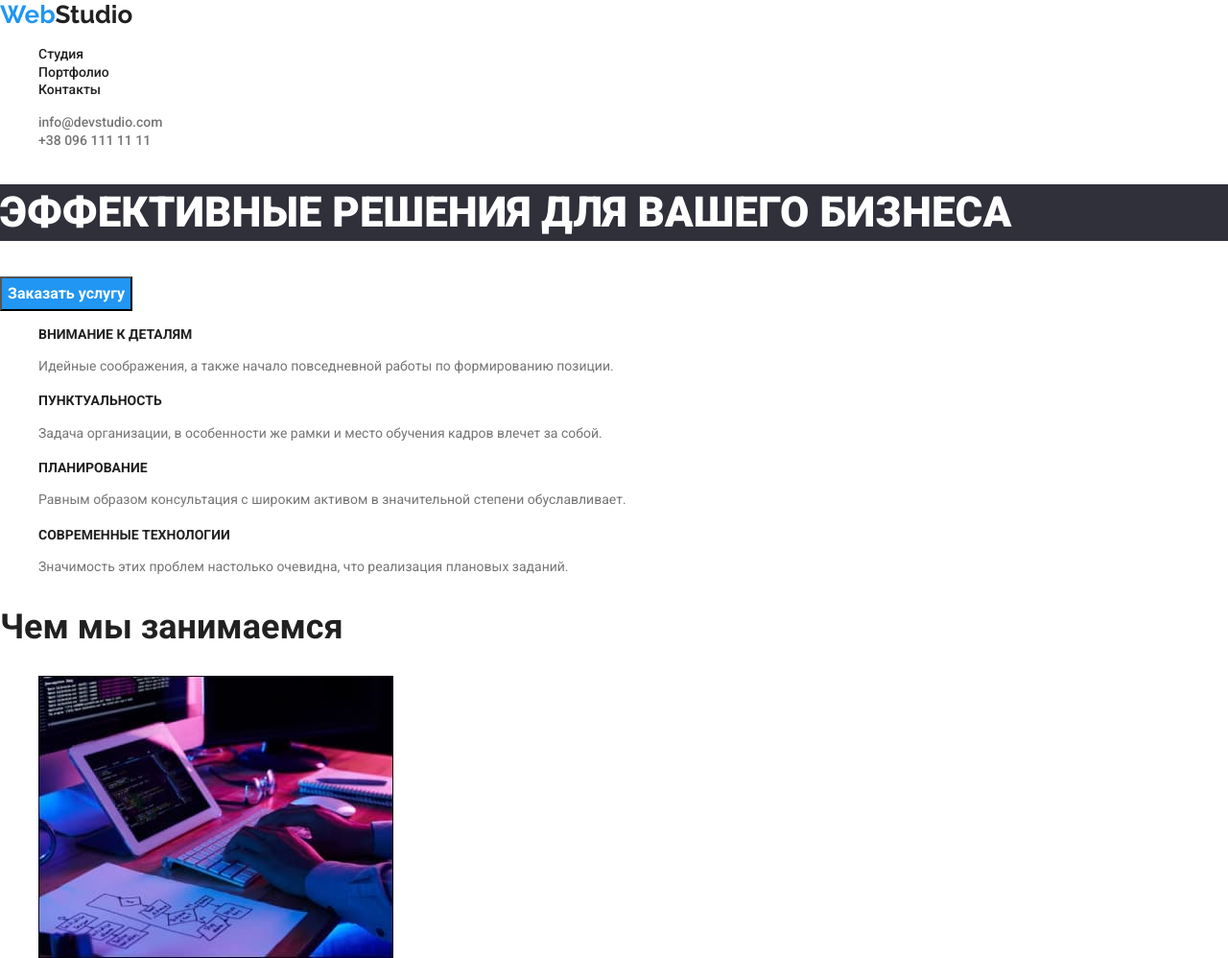
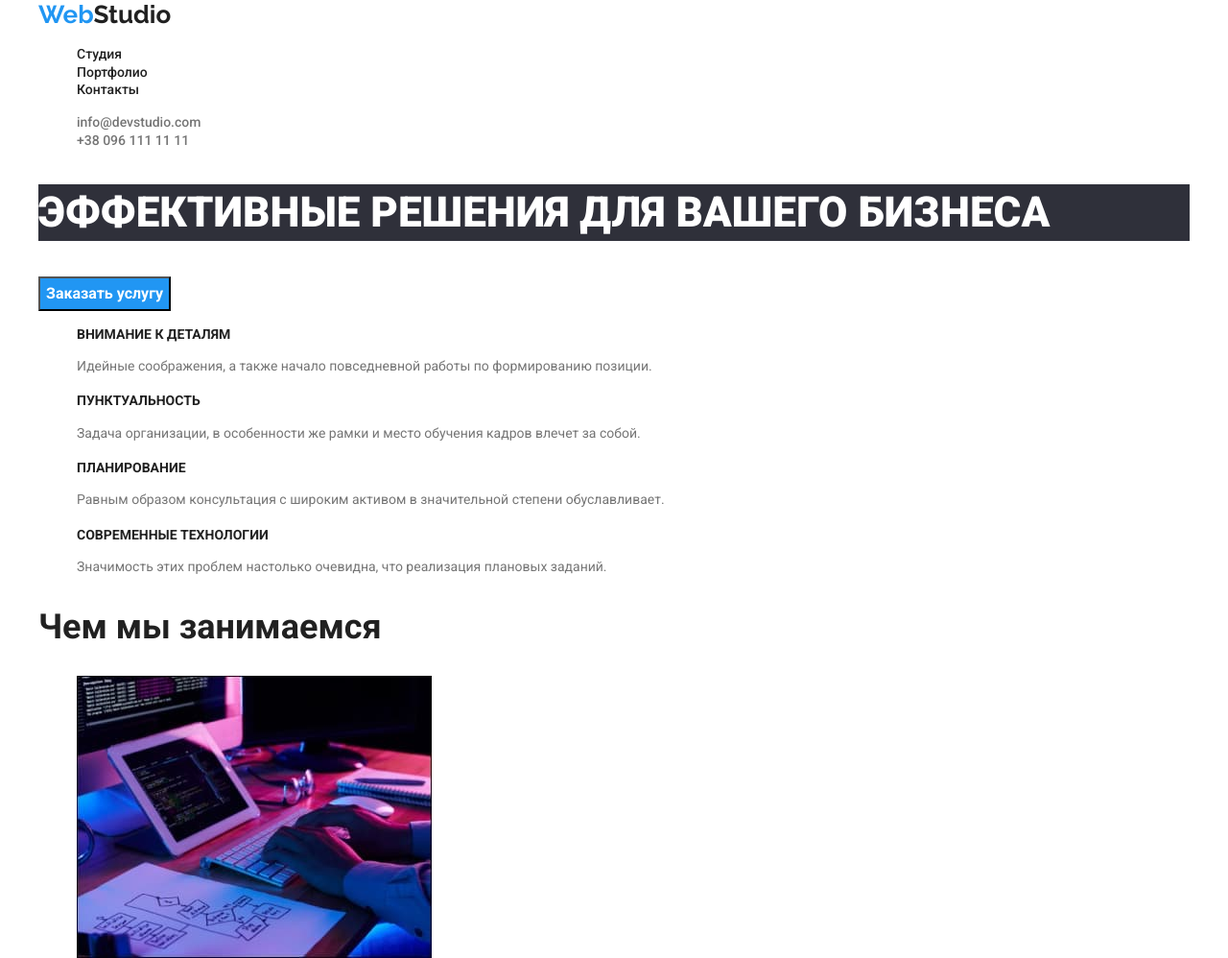
Before and after one commit to Xray1221/goit-markup-hw-03, a plain HTML site: page index.html in a window 1280 px wide. Shown: the top 998 px of the page at 96% size. Drawn offline with Linux system fonts and the light colour scheme.

Commit message:
add container

```diff
--- a/css/styles.css
+++ b/css/styles.css
@@ -54,8 +54,8 @@ body {
     font-weight: 900;
     font-size: 44px;
     line-height: 1.35;
+    background-color: #2F303A;
     color: var(--white-color);
-    background-color: #2F303A;
     text-transform: uppercase;
 }
 .btn-service {
@@ -140,3 +140,7 @@ body {
     line-height: 1.7;
     color: var(--white-color);
 }
+.container {
+    width: 1200px;
+    margin: 0 auto;
+}
--- a/index.html
+++ b/index.html
@@ -16,6 +16,7 @@
   </head>
   <body>
     <header>
+      <div class="container">
       <a class="logo" href="./index.html">
         Web<span class="logo-web">Studio</span></a
       >
@@ -38,8 +39,10 @@
           <a class="contact-link" href="tel:+380961111111">+38 096 111 11 11</a>
         </li>
       </ul>
+      </div>
     </header>
     <main>
+      <div class="container">
       <!--Title-->
       <section>
         <h1 class="title-service">Эффективные решения для вашего бизнеса</h1>
@@ -125,8 +128,10 @@
           </li>
         </ul>
       </section>
+    </div>
     </main>
     <footer class="footer">
+      <div class="container">
       <!-- Контакты -->
       <a class="logo" href="./index.html">
         Web<span class="logo-web-footer">Studio</span></a
@@ -142,6 +147,7 @@
           <a class="contact-link" href="tel:+380961111111">+38 096 111 11 11</a>
         </li>
       </ul>
+      </div>
     </footer>
   </body>
 </html>
```
